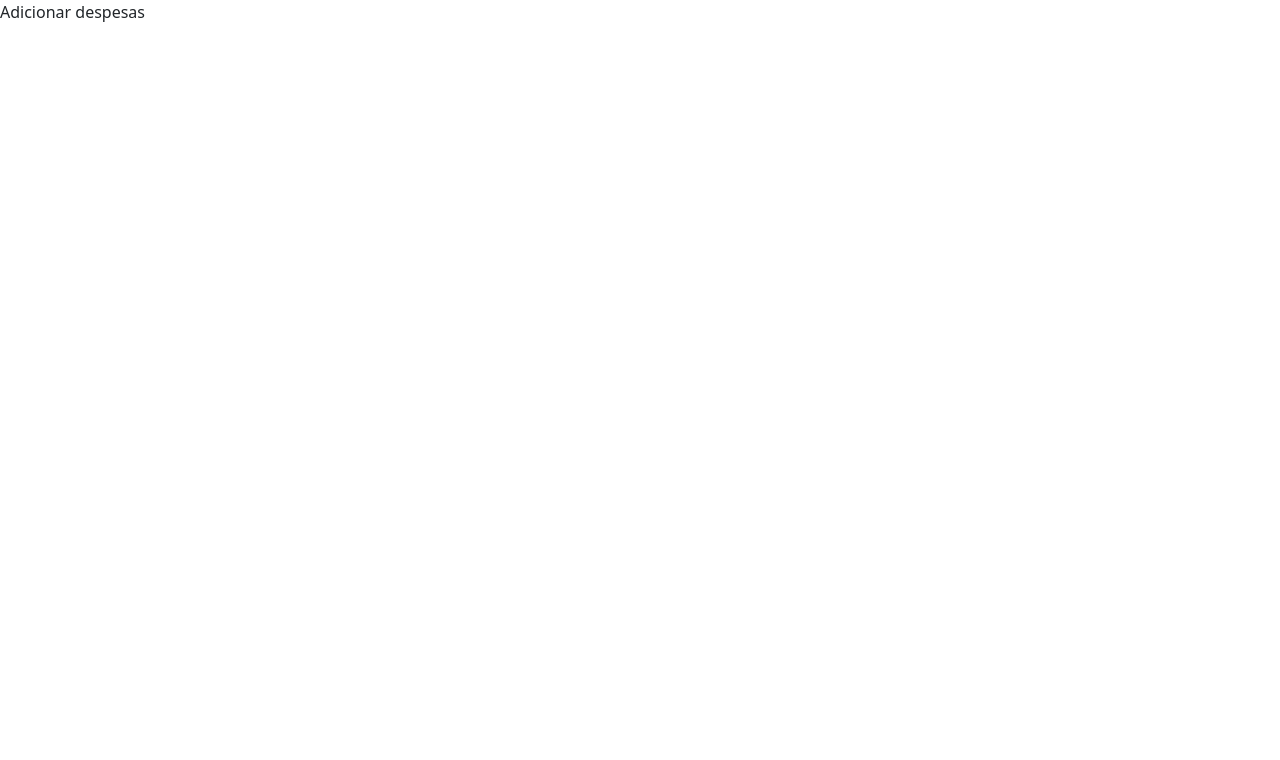
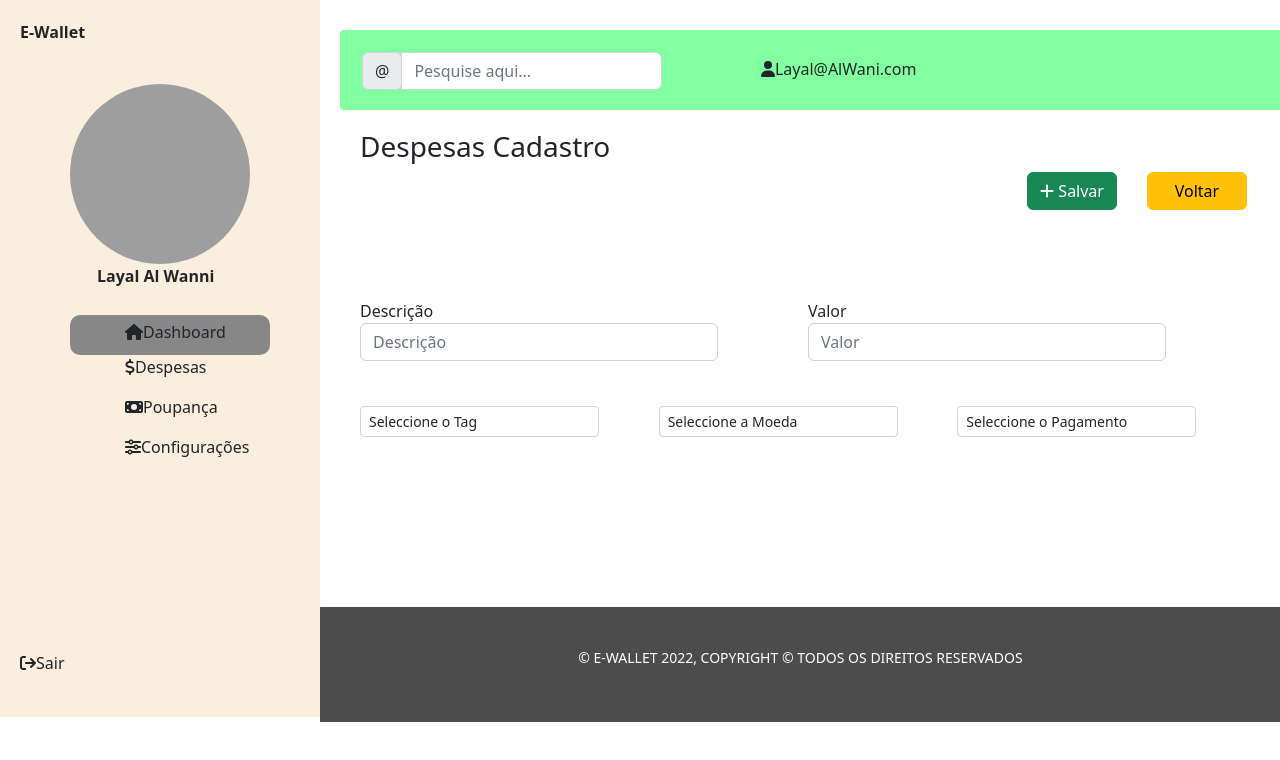
Before and after one commit to layalWanni/E-Wallet, a Next.js app: page /despesas/criar in a window 1280 px wide. Shown: the top 760 px of the page. Built offline with nearby package versions, Linux system fonts and the light colour scheme; grey boxes are pictures that could not be loaded.

Commit message:
despesas

```diff
--- a/components/footer/footer.tsx
+++ b/components/footer/footer.tsx
@@ -4,7 +4,7 @@ import { FontAwesomeIcon } from '@fortawesome/react-fontawesome'
 export default function Footer() {
     return (
         <div className="footer-bar">
-            <p>E-WALLET 2022, COPYRIGHT © TODOS OS DIREITOS RESERVADOS</p>
+            <p>© E-WALLET 2022, COPYRIGHT © TODOS OS DIREITOS RESERVADOS</p>
         </div>
     )
 }
--- a/pages/despesas/criar/index.tsx
+++ b/pages/despesas/criar/index.tsx
@@ -1,5 +1,62 @@
-export default function AdicionarDespesa(){
+import 'bootstrap/dist/css/bootstrap.css';
+import Sidebar from '../../../components/sidebar/sidebar';
+import Header from '../../../components/head/head';
+import Footer from '../../../components/footer/footer';
+import { FontAwesomeIcon } from '@fortawesome/react-fontawesome'
+import { faPlus } from '@fortawesome/free-solid-svg-icons';
+
+
+export default function CadastrarDespesas() {
     return (
-        <div>Adicionar despesas</div>
+        <>
+            <div className='contain col-md-12'>
+                <Sidebar />
+                <div className="col-md-7">
+                    <Header />
+                    <div className="content col-md-12">
+                        <div className='titulo-despesas'>
+                            <h3>Despesas Cadastro</h3>
+                            <div className='botoes-despesas'>
+                                <button className='btn btn-success btn-cadastrar' style={{ marginRight: "30px" }}><FontAwesomeIcon icon={faPlus} /> Salvar</button>
+                                <button className='btn btn-warning btn-voltar' style={{ width: "100px" }}>Voltar</button>
+
+                            </div>
+
+                            <div className='col-md-12' style={{ display: "flex", marginTop: "10%" }}>
+                                <div className='col-md-6'>
+                                    <label>Descrição</label>
+                                    <input type="text" className="form-control" placeholder="Descrição" aria-label="Descrição"
+                                        aria-describedby="basic-addon1" style={{ width: "80%" }} />
+                                </div>
+                                <div className='col-md-6'>
+                                    <label>Valor</label>
+                                    <input type="text" className="form-control" placeholder="Valor" aria-label="valor"
+                                        aria-describedby="basic-addon1" style={{ width: "80%" }} />
+                                </div>
+                            </div>
+                            <div className='selects' style={{ display: "flex", marginTop: "5%" }}>
+                                <div className='col-md-4'>
+                                    <select className="form-control form-control-sm" style={{ width: "80%" }}>
+                                        <option>Seleccione o Tag</option>
+                                    </select>
+                                </div>
+                                <div className='col-md-4'>
+                                    <select className="form-control form-control-sm" style={{ width: "80%" }}>
+                                        <option>Seleccione a Moeda</option>
+                                    </select>
+                                </div>
+                                <div className='col-md-4'>
+                                    <select className="form-control form-control-sm" style={{ width: "80%" }}>
+                                        <option>Seleccione o Pagamento</option>
+                                    </select>
+                                </div>
+                            </div>
+                        </div>
+                        <div></div>
+                    </div>
+                    <Footer />
+                </div>
+            </div>
+        </>
     )
 }
--- a/pages/despesas/index.tsx
+++ b/pages/despesas/index.tsx
@@ -17,7 +17,7 @@ export default function Despesas() {
                         <div className='titulo-despesas'>
                             <h3>Despesas</h3>
                             <div className='botoes-despesas'>
-                                <button className='btn btn-secondary btn-cadastrar'><FontAwesomeIcon icon={faPlus} />Cadastrar Despesa</button>
+                                <button className='btn btn-secondary btn-cadastrar'><FontAwesomeIcon icon={faPlus} /> Cadastrar Despesa</button>
                             </div>
 
                             <div className=''>
```
